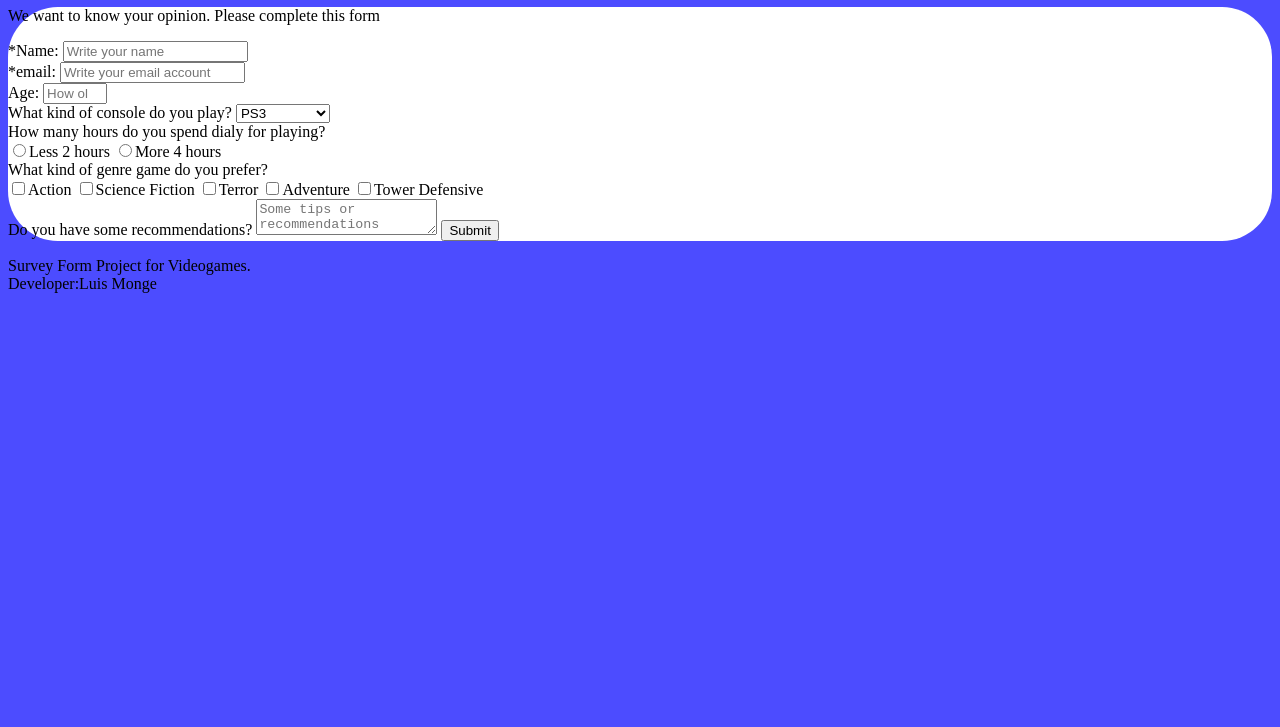
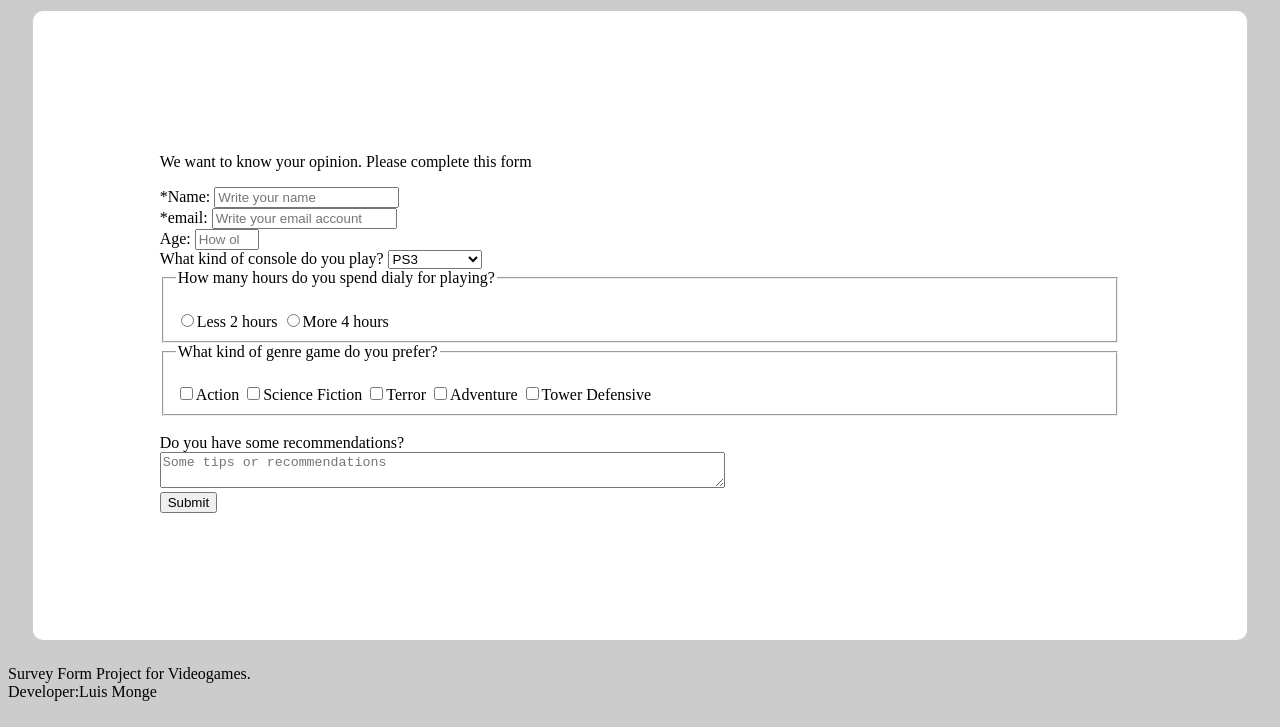
Before and after one commit to IamLAM/SurveyForm, a plain HTML site: page index.html in a window 1280 px wide. Shown: the part 73-800 px from the top of the page. Drawn offline with Linux system fonts and the light colour scheme.

Commit message:
Some modifications in html for accesibility

```diff
--- a/css/style.css
+++ b/css/style.css
@@ -1,5 +1,5 @@
 body {
-    background-color: #4c4cff;
+    background-color: #ccc;
 }
 
 #title {
@@ -8,5 +8,7 @@ body {
 
 main {
     background-color: white;
-    border-radius: 50px;
+    border-radius: 10px;
+    padding: 10%;
+    margin: 2%;
 }
--- a/index.html
+++ b/index.html
@@ -22,6 +22,7 @@
                        <input type="email" id="email" name="email" placeholder="Write your email account" required/></label><br>
                     <label for="number" id="number-label">Age:
                        <input type="number" id="number" name="age" min="10" max="100" placeholder="How old are you?"/></label><br>
+
                     <label for="dropdown">What kind of console do you play?
                        <select id="dropdown">
                          <option>PS3</option>
@@ -33,24 +34,29 @@
                          <option>Sega</option>
                          <option>ATARI</option>
                        </select>
-             </label><br>
-                    <label for="hours">How many hours do you spend dialy for playing?</label><br>
+                       </label>
+
+                    <br>
+                    <fieldset>
+                        <legend for="hours">How many hours do you spend dialy for playing?</legend><br>
                         <label for="less">
                        <input type="radio" name="hours" value="2">Less 2 hours
                        </label>
                         <label for="more">
                        <input type="radio" name="hours" value="4">More 4 hours
                        </label><br>
-                    <label for="hours">What kind of genre game do you prefer?</label><br>
+                    </fieldset>
+                    <fieldset>
+                        <legend for="hours">What kind of genre game do you prefer?</legend><br>
                         <label><input type="checkbox" name="typeGame" value="action">Action</label>
                         <label><input type="checkbox" name="typeGame" value="fiction">Science Fiction</label>
                         <label><input type="checkbox" name="typeGame" value="terror">Terror</label>
                         <label><input type="checkbox" name="typeGame" value="adventure">Adventure</label>
-                    <label><input type="checkbox" name="typeGame" value="towerdefensive">Tower Defensive</label>
+                        <label><input type="checkbox" name="typeGame" value="towerdefensive">Tower Defensive</label></fieldset>
                     <br>
-                    <label> Do you have some recommendations?</label>
-                    <textarea placeholder="Some tips or recommendations"></textarea>
-
+                    <label> Do you have some recommendations?</label><br>
+                    <textarea cols="68" placeholder="Some tips or recommendations"></textarea>
+                    <br>
                     <input id="submit" type="submit" name="Submit" value="Submit">
                 </form>
             </article>
```
Lines whose indentation alone changed are shown as unchanged.
